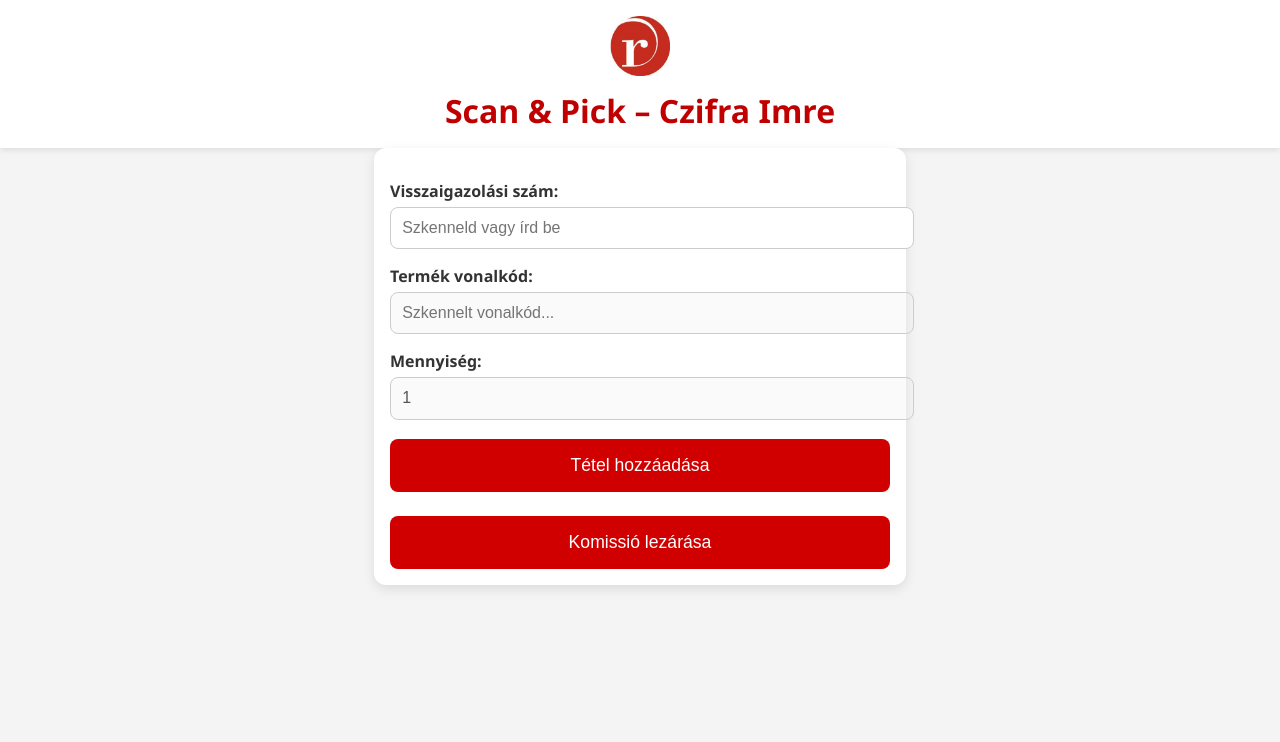
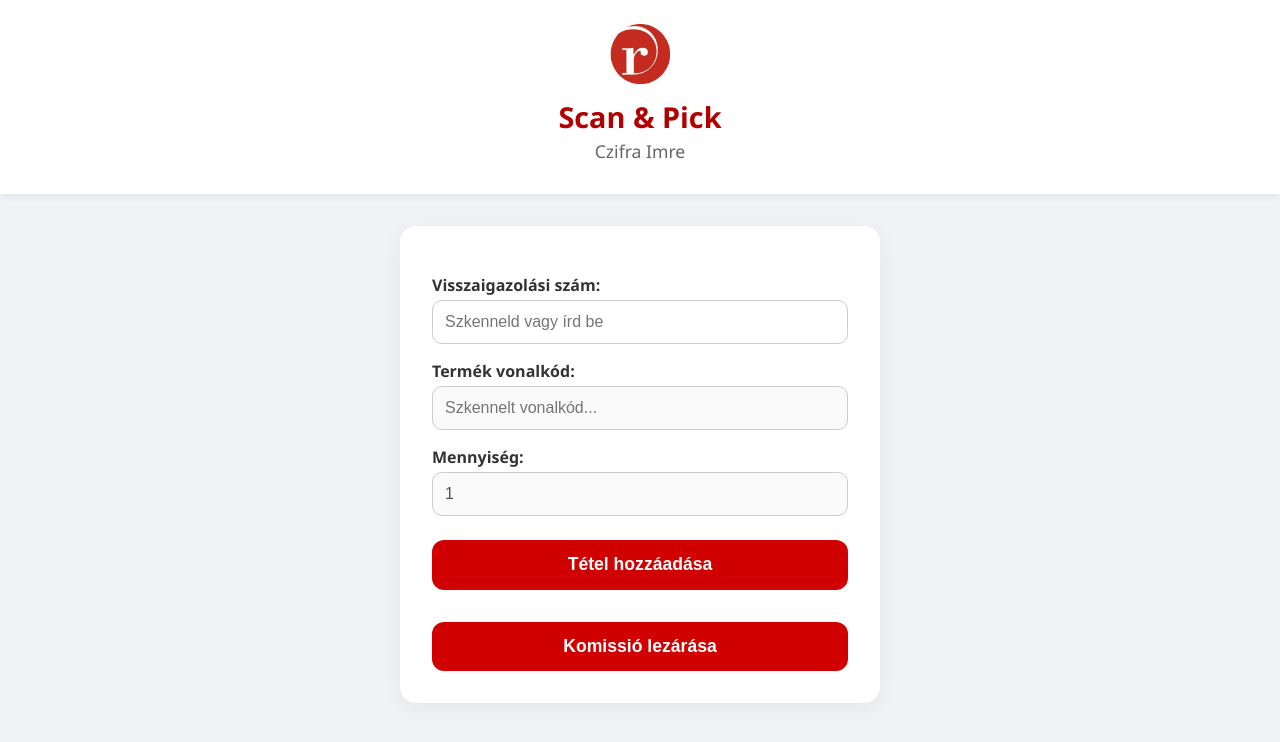
Before and after one commit to gsalz/remenyi-scan-and-pick, a plain HTML site: page czifra.html in a window 1280 px wide. Drawn offline with Linux system fonts and the light colour scheme.

Commit message:
Add files via upload

```diff
--- a/czifra.html
+++ b/czifra.html
@@ -8,81 +8,98 @@
   <link rel="manifest" href="manifest.json" />
   <link rel="icon" type="image/png" href="icon-192.png" />
   <style>
+    * { box-sizing: border-box; }
     body {
       font-family: "Segoe UI", sans-serif;
       margin: 0;
       padding: 0;
-      background: #f4f4f4;
+      background: #f0f2f5;
       color: #333;
     }
     header {
-      background: #fff;
+      background: white;
       text-align: center;
-      padding: 1rem;
-      box-shadow: 0 2px 6px rgba(0,0,0,0.1);
+      padding: 1.5rem 1rem 1rem;
+      box-shadow: 0 2px 8px rgba(0,0,0,0.06);
     }
     header img {
       height: 60px;
     }
     h1 {
       margin: 0.5rem 0 0;
-      color: #c00000;
+      font-size: 1.8rem;
+      color: #b00000;
+    }
+    h2 {
+      margin-top: 0.2rem;
+      font-size: 1.1rem;
+      font-weight: normal;
+      color: #666;
     }
     .container {
-      max-width: 500px;
-      margin: auto;
-      padding: 1rem;
-      background: #fff;
-      border-radius: 12px;
-      box-shadow: 0 4px 12px rgba(0,0,0,0.1);
+      max-width: 480px;
+      margin: 2rem auto;
+      padding: 2rem;
+      background: white;
+      border-radius: 16px;
+      box-shadow: 0 6px 24px rgba(0,0,0,0.05);
     }
     label {
-      font-weight: bold;
+      font-weight: 600;
       display: block;
       margin-top: 1rem;
+      margin-bottom: 0.25rem;
     }
     input[type="text"], input[type="number"] {
       width: 100%;
-      padding: 0.7rem;
-      margin-top: 0.3rem;
+      padding: 0.75rem;
       font-size: 1rem;
-      border-radius: 8px;
+      border-radius: 10px;
       border: 1px solid #ccc;
+      outline: none;
+      transition: border-color 0.2s;
+    }
+    input[type="text"]:focus, input[type="number"]:focus {
+      border-color: #b00000;
     }
     input[readonly] {
-      background-color: #eee;
+      background-color: #f5f5f5;
     }
     .btn {
       display: block;
       width: 100%;
-      padding: 1rem;
-      margin-top: 1.2rem;
+      padding: 0.9rem;
+      margin-top: 1.5rem;
       font-size: 1.1rem;
+      font-weight: bold;
       background: #d10000;
       color: white;
       border: none;
-      border-radius: 8px;
+      border-radius: 12px;
       cursor: pointer;
+      transition: background 0.3s;
     }
     .btn:hover {
       background: #a00000;
     }
     .item-list {
-      margin-top: 1.5rem;
+      margin-top: 2rem;
     }
     .item {
-      background: #f9f9f9;
-      padding: 0.8rem;
-      border-left: 4px solid #d10000;
-      border-radius: 6px;
-      margin-bottom: 0.5rem;
+      background: #f8f8f8;
+      padding: 0.8rem 1rem;
+      border-left: 4px solid #b00000;
+      border-radius: 10px;
+      margin-bottom: 0.7rem;
+      font-size: 0.95rem;
     }
   </style>
 </head>
 <body>
   <header>
     <img src="icon-192.png" alt="Reményi logó" />
-    <h1>Scan & Pick – Czifra Imre</h1>
+    <h1>Scan & Pick</h1>
+    <h2>Czifra Imre</h2>
   </header>
 
   <div class="container">
```
Also changed, not shown: kovacs.html (+43 -26 lines), lacko.html (+43 -26 lines), molnar.html (+43 -26 lines), takacs.html (+43 -26 lines).
